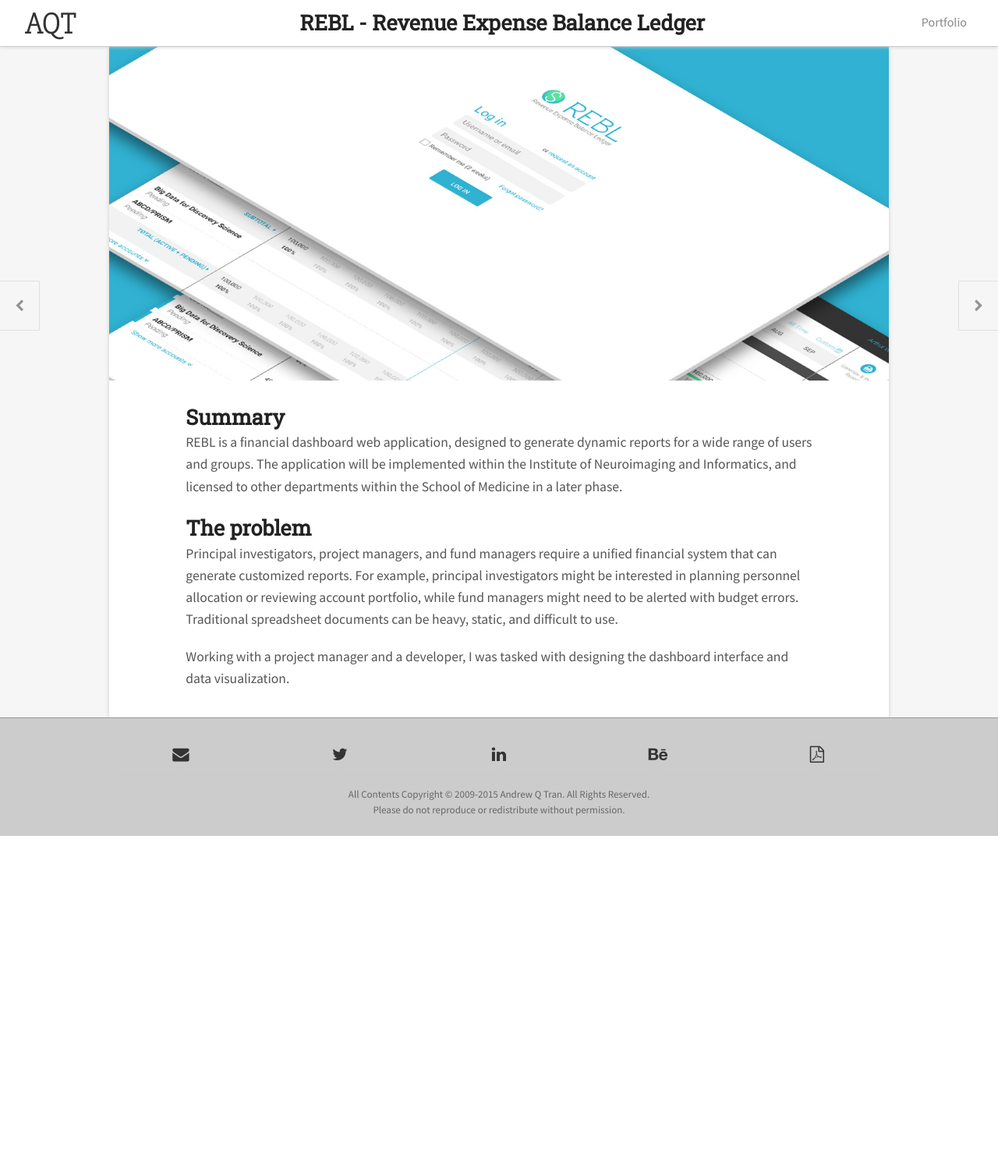
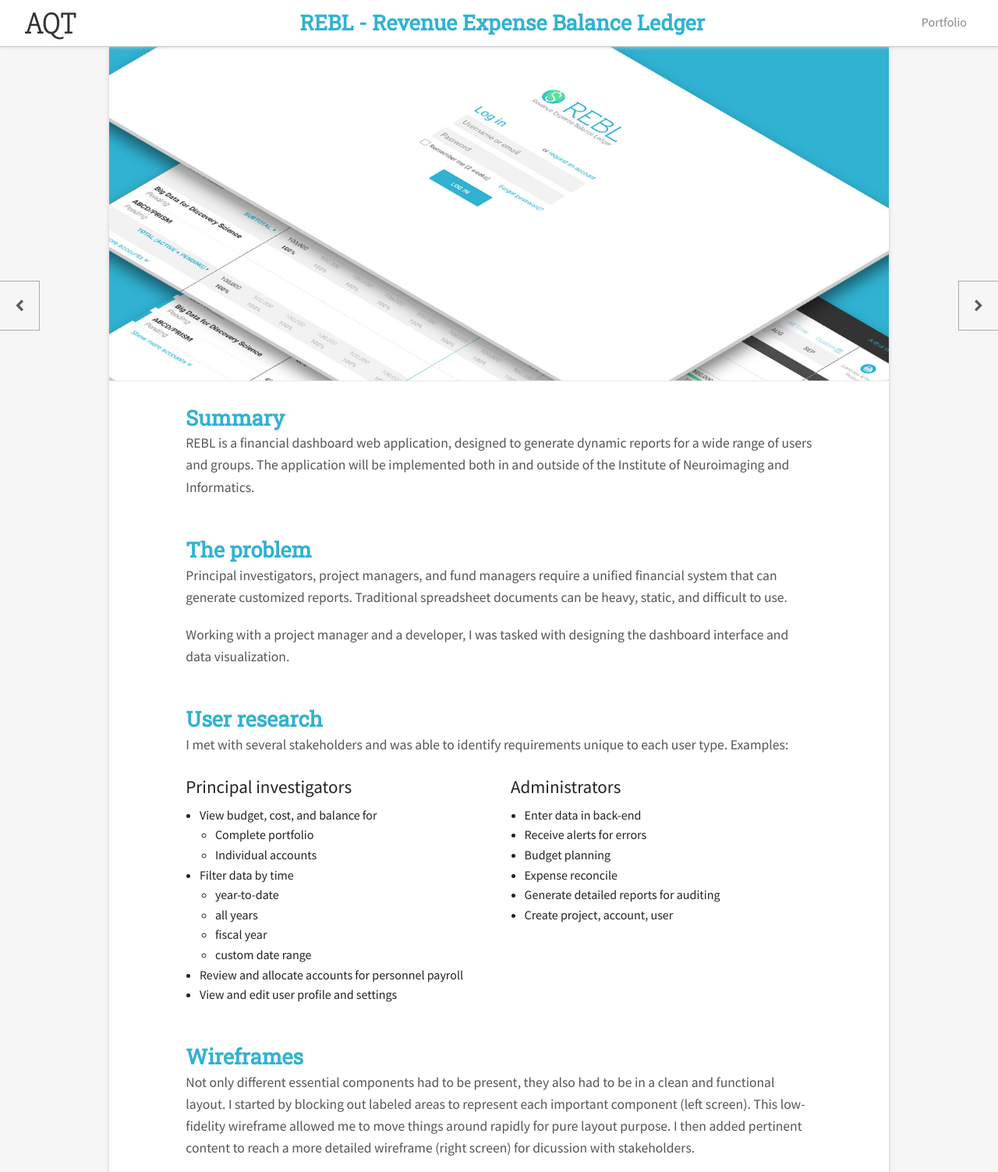
Before and after one commit to andrewqtran/andrewqtran.github.io, a PHP site: page /rebl.html in a window 1280 px wide. Shown: the top 1503 px of the page at 78% size. Before the commit the page ends 1072 px from the top, so only its background shows below. Run offline with PHP 8.4, Linux system fonts and the light colour scheme.

Commit message:
REBL content update

```diff
--- a/beta/css/app.css
+++ b/beta/css/app.css
@@ -80,11 +70,15 @@ opacity:1;
 	opacity: 0;
 	position: absolute;
 	transition: all ease-in-out 0.5s;
+	z-index:-1;
 }
 #header.fixed .project-title {
 	opacity: 1;
 	top: 0.4rem;
 	display: block;
+}
+img.hero  {
+	border-bottom: #E7E7E7 solid thin
 }
 #portfolio-nav a {
 	color: #333;
@@ -95,10 +89,10 @@ opacity:1;
 	top: 45%;
 	z-index: 100;
 	padding: 1.2em;
-	border: solid #ccc thin;
+	border: solid #999 thin;
 	overflow: hidden;
 	white-space: nowrap;
-	opacity: 0.5;
+	opacity: 0.8;
 }
 #portfolio-nav a:hover {
 	opacity: 1;
@@ -256,6 +250,9 @@ h2 {
 	font-family: 'Roboto Slab', serif;
 	margin: 0.8em 0 0.7em 0;
 }
+h4 {
+	font-family: "Source Sans Pro", sans-serif;
+}
 h5 {
 	font-family: "Roboto Condensed", sans-serif;
 	font-size: 0.9rem;
--- a/beta/rebl.html
+++ b/beta/rebl.html
@@ -11,6 +11,7 @@
 <link href='http://fonts.googleapis.com/css?family=Slabo+27px' rel='stylesheet' type='text/css'>
 <script src="js/vendor/modernizr.js"></script>
 <script src="js/vendor/jquery.js"></script>
+<style>h3 {color: #31b2d2}</style>
 </head>
 <body>
 <div id="portfolio-nav"> <a href="#" class="previous"><i class="fa fa-chevron-left fa-large"></i>
@@ -19,28 +20,85 @@
   <h5>Next Project</h5>
   <i class="fa fa-chevron-right fa-large"></i></a> </div>
 <div class="contain-to-grid fixed" id="header">
-  <nav data-topbar role="navigation"> <a href="index.html">
-    <h1 id="logo">A<span class="aqt">ndrew</span><span id="q">Q</span>T<span class="aqt">ran</span></h1>
-    </a>
-    <div id="tagline"> <a href="index.html"><i class="fa fa-th-large"></i><span class="link">Portfolio</span></a> </div>
+  <nav data-topbar role="navigation">
+    <h1 id="logo"><a href="index.html">A<span class="aqt">ndrew</span><span id="q">Q</span>T<span class="aqt">ran</span> </a></h1>
+    <div id="nav"> <a href="index.html"><i class="fa fa-th-large"></i><span class="link">Portfolio</span></a> </div>
   </nav>
   <div class="contain-to-grid project-title text-center show-for-large-up">
     <h3>REBL - Revenue Expense Balance Ledger</h3>
   </div>
 </div>
-<div id="rebl" class="row white-background"> <img class="hero" src="img/rebl/hero.jpg" /><br><br>
-  <div class="small-12 medium-10 medium-centered columns">
-    <h3>Summary</h3>
-    <p>REBL is a financial dashboard web application, designed to generate dynamic reports for a wide range of users and groups. The application will be implemented within the Institute of Neuroimaging and Informatics, and licensed to other departments within the School of Medicine in a later phase.</p>
-  </div>
-  <div class="small-12 medium-10 medium-centered columns">
-    <h3>The problem</h3>
-    <p>Principal investigators, project managers, and fund managers require a unified financial system that can generate customized reports.
-      For example, principal investigators might be interested in planning personnel allocation or reviewing account portfolio,
-      while fund managers might need to be alerted with budget errors. Traditional spreadsheet documents can be heavy, static, and difficult to use. </p>
-    <p>Working with a project manager and a developer, I was tasked with designing the dashboard interface and data visualization. </p>
-  </div>
+<article>
+<div id="rebl" class="row white-background">
+<img class="hero" src="img/rebl/hero.jpg" /><br>
+<br>
+<div class="small-12 large-10 large-centered columns">
+<h3>Summary</h3>
+<p>REBL is a financial dashboard web application, designed to generate dynamic reports for a wide range of users and groups. The application will be implemented both in and outside of the Institute of Neuroimaging and Informatics.</p>
+<br>
+<h3>The problem</h3>
+<p>Principal investigators, project managers, and fund managers require a unified financial system that can generate customized reports.
+  Traditional spreadsheet documents can be heavy, static, and difficult to use. </p>
+<p>Working with a project manager and a developer, I was tasked with designing the dashboard interface and data visualization. </p>
+<br>
+<h3>User research</h3>
+<p>I met with several stakeholders and was able to identify requirements unique to each user type. Examples:</p>
+<div class="row">
+<div class="small-12 medium-6 columns">
+<h4>Principal investigators</h4>
+<ul>
+<li>View budget, cost, and balance for
+  <ul>
+    <li>Complete portfolio</li>
+    <li>Individual accounts</li>
+  </ul>
+</li>
+<li>Filter data by time
+  <ul>
+    <li>year-to-date</li>
+    <li>all years</li>
+    <li>fiscal year</li>
+    <li>custom date range</li>
+  </ul>
+<li>Review and allocate accounts for personnel payroll</li>
+<li>View and edit user profile and settings</li>
 </div>
+<div class="small-12 medium-6 columns end">
+  <h4>Administrators</h4>
+  <ul>
+    <li>Enter data in back-end</li>
+    <li>Receive alerts for errors</li>
+    <li>Budget planning</li>
+    <li>Expense reconcile</li>
+    <li>Generate detailed reports for auditing</li>
+    <li>Create project, account, user</li>
+  </ul>
+</div>
+</div>
+<br>
+<h3>Wireframes</h3>
+<p>Not only different essential components had to be present, they also had to be in a clean and functional layout. I started by blocking out labeled areas to represent each important component (left screen). This low-fidelity wireframe allowed me to move things around rapidly for pure layout purpose. I then added pertinent content to reach a more detailed wireframe (right screen) for dicussion with stakeholders.</p>
+</div>
+<img class="fade" src="img/rebl/wireframe1.png">
+<div class="small-12 large-10 large-centered columns"><br>
+  <p>Preliminary meetings led to additional iterations for different usage patterns, such as choosing time or viewing personnel data. When I created the personnel wireframe, I realized I could (and should) utilize the same layout I used for the portfolio view, specifically for the timeline and account list. This made for a smoother experience switching between different views (portfolio vs. personnel).</p>
+  <h4>Personnel View</h4>
+  <img class="fade" src="img/rebl/wireframe2.png" alt=""/>
+  <h4>Timeline patterns and data visualization concepts</h4>
+  <img class="fade" src="img/rebl/wireframe3.png" alt=""/>
+  <h3>Style tile</h3>
+  <p>Aiming for a simple and clean UI, I decided to limit the color pallete to just 1 primary accent color, and 2 secondary colors to denote positive and negative information. Texture was applied as necesssary to provide accessibility for color-blindness. All other content would be in different levels of grey.<img src="img/rebl/styletile.png"></p>
+  <br>
+<h3>Color mockups and iterations</h3>
+  <p>During this stage, several iterative changes occured as I met with users. New content was provided (and required), so the design changed adaptively. For example, the personnel dashboard evolved to be more complex over time, as users essentially asked for it to look like "an Excel table". To keep this simple, I faded out repeated elements ($ sign, same number each row, 0 values).
+  </div><img src="img/rebl/colormockups.png" alt=""/>
+  <div class="small-12 large-10 large-centered columns"><br>
+  <p>Version 4 above got closer to what we needed. However, it looked busy. A closer analysis showed that there were 8 distinct blocks (in red, bottom), and there was not enough contrast overall. This led to version 5, where the vertical blocks were reduced to just 3, and contrast was subtly increased:</p> <img class="border" src="img/rebl/colormockup5.png" alt=""/>
+  <p><br> Some more mockup screens for the portfolio view:</p><img class="border" src="img/rebl/portfolio_chart_customdate.png" alt=""/><br><br><img src="img/rebl/portfolio_table_ncire_more.png" class="border" alt=""/>
+  <p><br></p><h3>Interactive prototype</h3>
+<p>  I created an interactive prototype with InvisionApp to present at a faculty meeting. The demo received many positive stakeholders feedback that would help solidify the design and facilitate backend development.</p><div class="text-center">  <a href="http://invis.io/4H37448YF" target="_blank" class="button round">Launch Interactive Prototype</a></div> </div>
+
+</div></article>
 <div class="contain-to-grid text-center" id="footer">
   <div class="row" id="social">
     <ul class="small-block-grid-4 medium-block-grid-5">
```
Also changed, not shown: other parts of beta/css/app.css (+27 -25 lines), beta/about.html (+3 -4 lines), beta/contact.html (+3 -4 lines), beta/index.html (+3 -4 lines).
